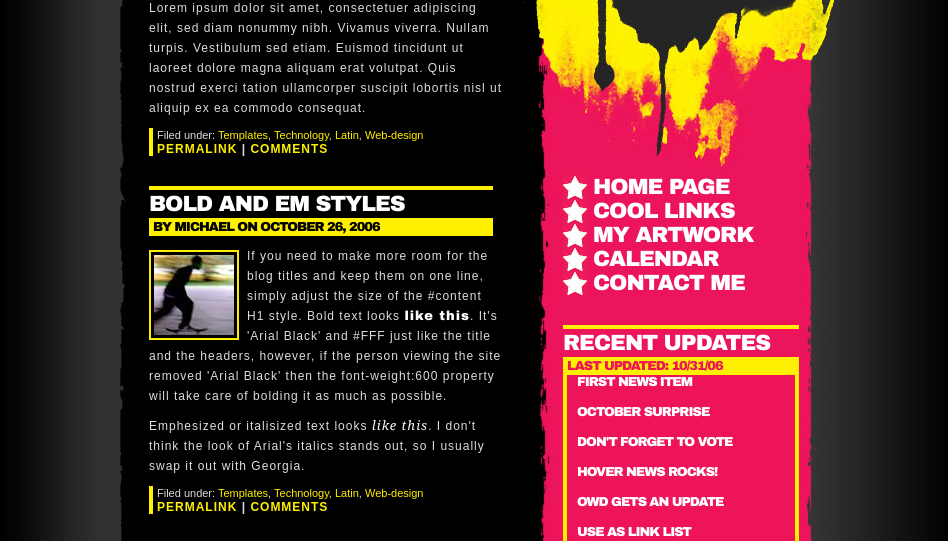
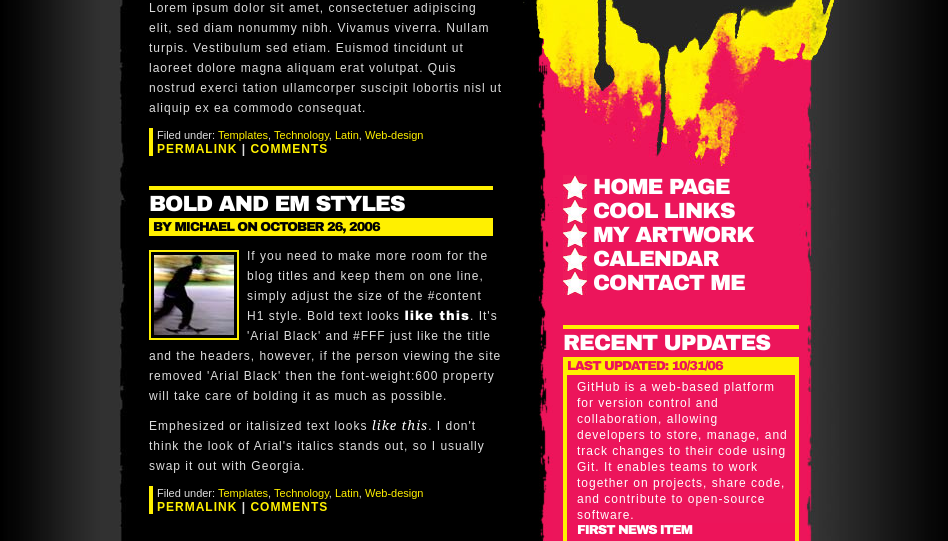
Before and after one commit to JohnCastro04/team-hmcdj4, a plain HTML site: page freestyle/index.html in a window 1280 px wide. Shown: the part 203-744 px from the top of the page, without its empty margins (161-1109 px from the left). Drawn offline with Linux system fonts and the light colour scheme.

Commit message:
Modificación de index.html cdj4

```diff
--- a/freestyle/index.html
+++ b/freestyle/index.html
@@ -57,7 +57,7 @@
 		<img src="img/star2.jpg" alt="star" style="display:none"/>
 		<h1>recent updates</h1>
 		<h3>last updated: 10/31/06</h3>
-
+		<p> GitHub is a web-based platform for version control and collaboration, allowing developers to store, manage, and track changes to their code using Git. It enables teams to work together on projects, share code, and contribute to open-source software.  <p/>
 		<ul id="gallery">
 			<li><a href="#"><b>First news item</b><br /><span class="spacer">&nbsp;</span><br />
 				<span>Lorem ipsum dolor sit amet, consectetur adipisicing elit, sed do eiusmod tempor incididunt ut labore et dolore magna aliqua. Ut enim ad minim veniam, quis nostrud exercitation ullamco laboris nisi ut aliquip ex ea commodo consequat. <i>Read More...</i></span></a></li>
```
